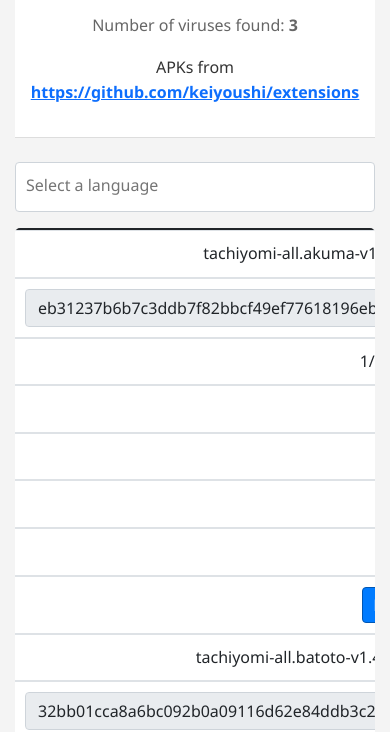
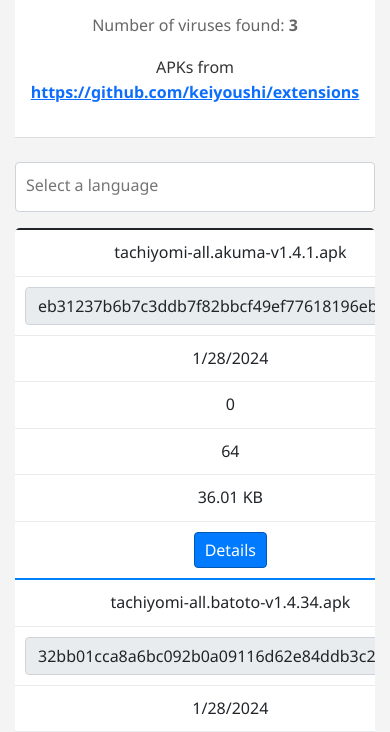
Before and after one commit to H1ghSyst3m/keiyoushi-scans, a plain HTML site: page index.html in a window 390 px wide. Shown: the part 118-850 px from the top of the page. Drawn offline with nearby package versions, Linux system fonts and the light colour scheme.

Commit message:
Updating Responsive Style

```diff
--- a/script.js
+++ b/script.js
@@ -111,7 +111,7 @@
             <td>${item.positives}</td>
             <td>${item.total}</td>
             <td>${item.file_type}</td>
-            <td>${(item.file_size / 1024).toFixed(2)}</td>
+            <td>${(item.file_size / 1024).toFixed(2)} KB</td>
             <td><a href="${item.link}" class="btn btn-primary" target="_blank">Details</a></td>
         `;
         list.appendChild(row); // Append the new row to the table.
--- a/style.css
+++ b/style.css
@@ -114,29 +114,41 @@
 }
 
 @media screen and (max-width: 768px) {
-    .table {
+    .table tbody td {
         display: block;
+        text-align: center;
+        padding: 10px;
+        position: relative;
+        border: none !important;
+        border-bottom: 1px solid #e9ecef !important;
+    }
+
+    .table tbody td::before {
+        content: attr(data-label);
+        position: absolute;
+        left: 50%;
+        transform: translateX(-50%);
+        width: auto;
+        padding-right: 0;
+        text-align: center;
+        font-weight: bold;
+        color: #007bff;
+    }
+
+    .table td:last-child {
+        border-bottom: 2px solid #0080ff !important;
+    }
+
+    .table tbody td:nth-last-child(3) {
+        display: none;
     }
 
     .table thead {
         display: none;
     }
 
-    .table tbody td {
-        display: block;
-        padding: 10px;
-        text-align: right;
-        position: relative;
-    }
-
-    .table tbody td::before {
-        content: attr(data-label);
-        position: absolute;
-        left: 0;
-        width: 50%;
-        padding-right: 15px;
-        text-align: left;
-        font-weight: bold;
+    .table-responsive {
+        overflow-x: auto;
     }
 
     header h1 {
```
